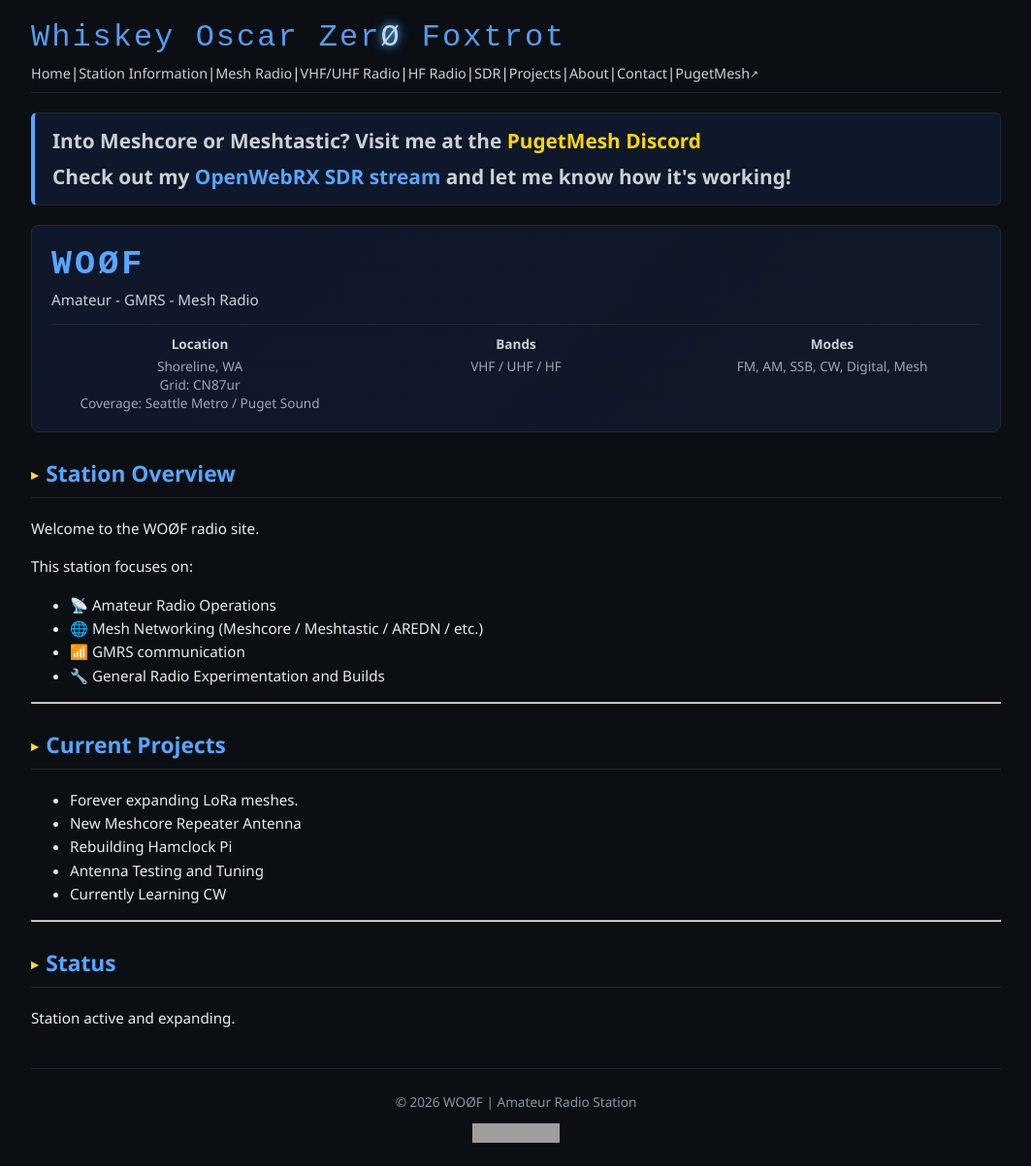
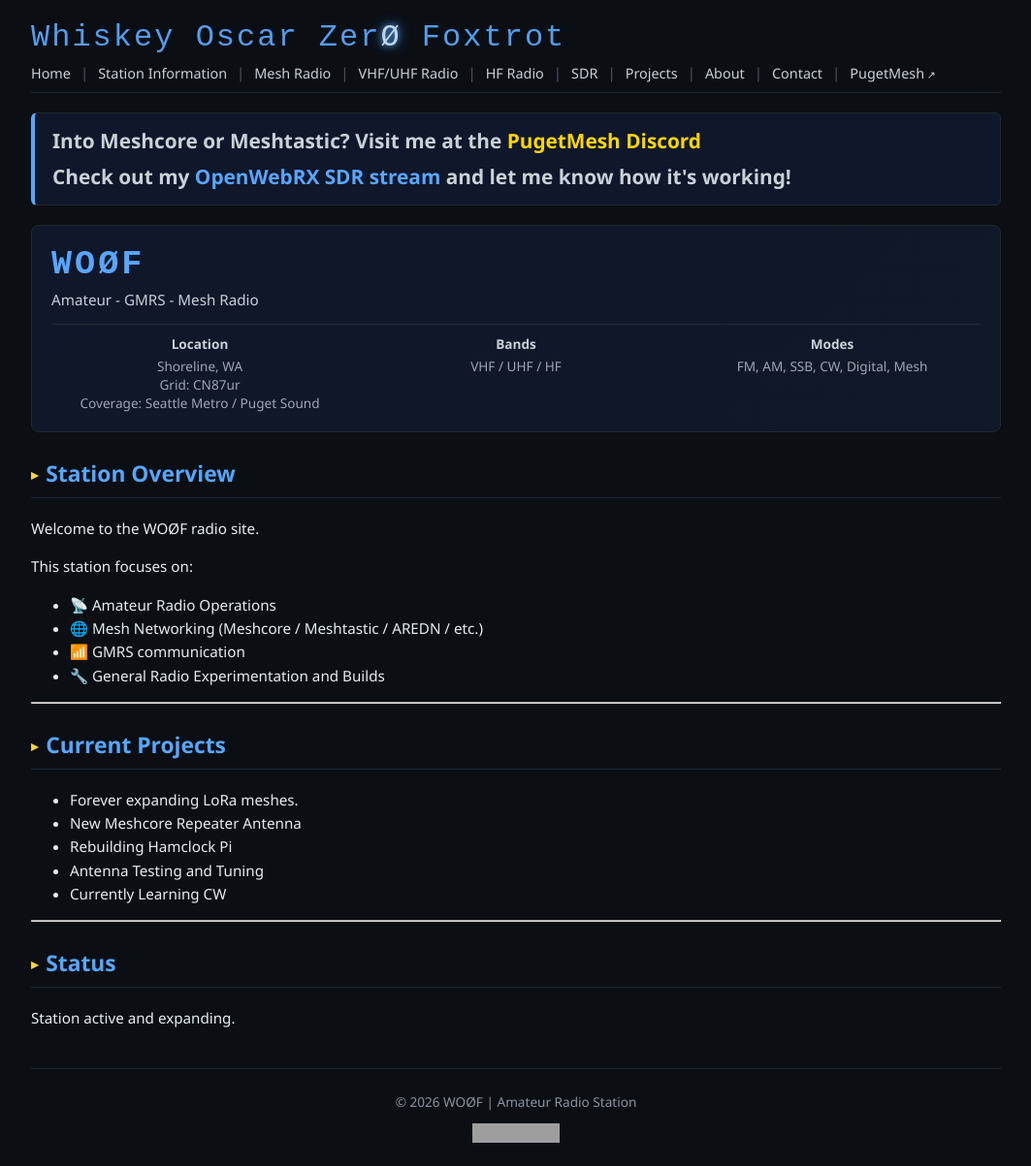
Before and after one commit to Lymitliss/Lymitliss.github.io, a Jekyll site: the page built from index.md, in a window 1280 px wide. Shown: the whole page at 97% size, without its empty margins (108-1171 px from the left). Built offline with Jekyll 4.4.1, drawn with Linux system fonts in a browser that asks for light colours; grey boxes are pictures that could not be loaded.

Commit message:
Update style.css

```diff
--- a/assets/style.css
+++ b/assets/style.css
@@ -67,12 +67,11 @@ body {
 .nav-links {
   display: flex;
   flex-wrap: wrap;
+  align-items: center;
   gap: 0;
 }
 
 .nav-links a {
-  display: inline-flex;
-  align-items: center;
   text-decoration: none;
   color: #c9d1d9;
   font-weight: 500;
@@ -83,10 +82,10 @@ body {
   color: #58a6ff;
 }
 
-.nav-links a + a::before {
-  content: "|";
+.nav-separator {
   color: #4b5563;
-  margin: 0 12px;
+  margin: 0 10px;
+  user-select: none;
 }
 
 .nav-links a[target="_blank"]::after {
@@ -557,6 +556,10 @@ footer {
     flex-wrap: wrap;
   }
 
+  .nav-separator {
+    margin: 0 8px;
+  }
+
   .station-info {
     grid-template-columns: 1fr;
     text-align: left;
```
